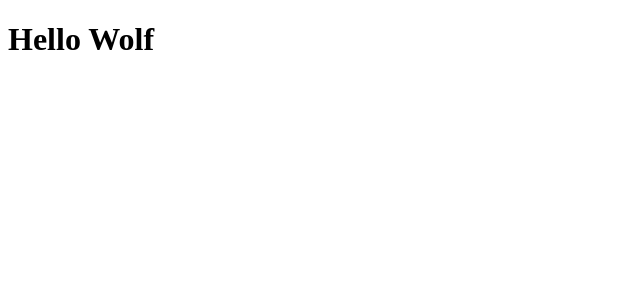
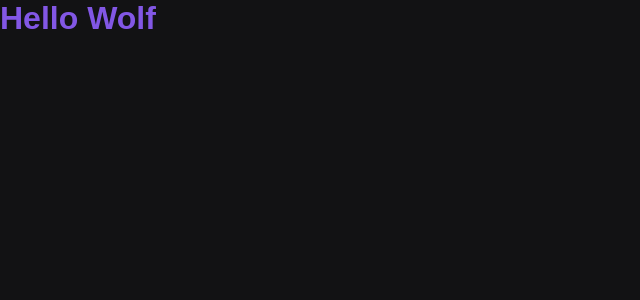
Before and after one commit to bruno-wolf/play-next, a Next.js app: page / in a window 1280 px wide. Shown: the top 300 px of the page, without its empty margins (0-640 px from the left). Built offline with nearby package versions, Linux system fonts and the light colour scheme.

Commit message:
adds global styles and page syle example

```diff
--- a/src/pages/_app.tsx
+++ b/src/pages/_app.tsx
@@ -1,3 +1,10 @@
+import GlobalStyles from "../styles/GlobalStyles";
+
 export default function MyApp({ Component, pageProps }) {
-  return <Component {...pageProps} />
+  return (
+    <>
+      <GlobalStyles />
+      <Component {...pageProps} />
+    </>
+  )
 };
--- a/src/pages/index.jsx
+++ /dev/null
@@ -1,7 +0,0 @@
-import Head from 'next/head';
-
-export default function Home() {
-  return (
-    <h1>Hello Wolf</h1>
-  )
-}
--- /dev/null
+++ b/src/pages/index.tsx
@@ -0,0 +1,7 @@
+import { Title } from '../styles/pages/Home';
+
+export default function Home() {
+  return (
+    <Title>Hello Wolf</Title>
+  )
+}
--- /dev/null
+++ b/src/styles/GlobalStyles.ts
@@ -0,0 +1,14 @@
+import { createGlobalStyle } from "styled-components";
+
+export default createGlobalStyle`
+  * {
+    margin: 0;
+    padding: 0;
+  }
+
+  body {
+    background: #121214;
+    color: #fff;
+    font-family: Arial, Arial, Helvetica, sans-serif;
+  }
+`;
--- /dev/null
+++ b/src/styles/pages/Home.ts
@@ -0,0 +1,5 @@
+import styled from 'styled-components';
+
+export const Title = styled.h1`
+  color: #8257e5;
+`;
```
